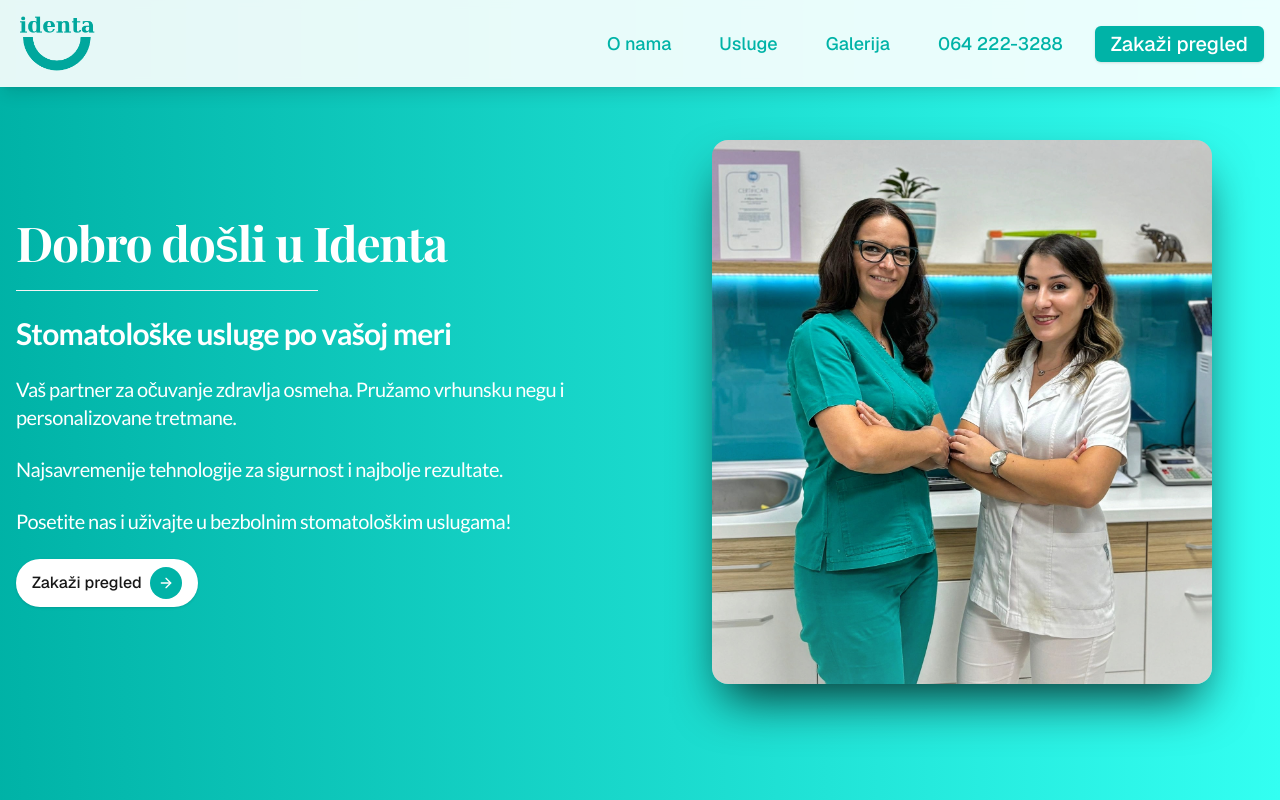
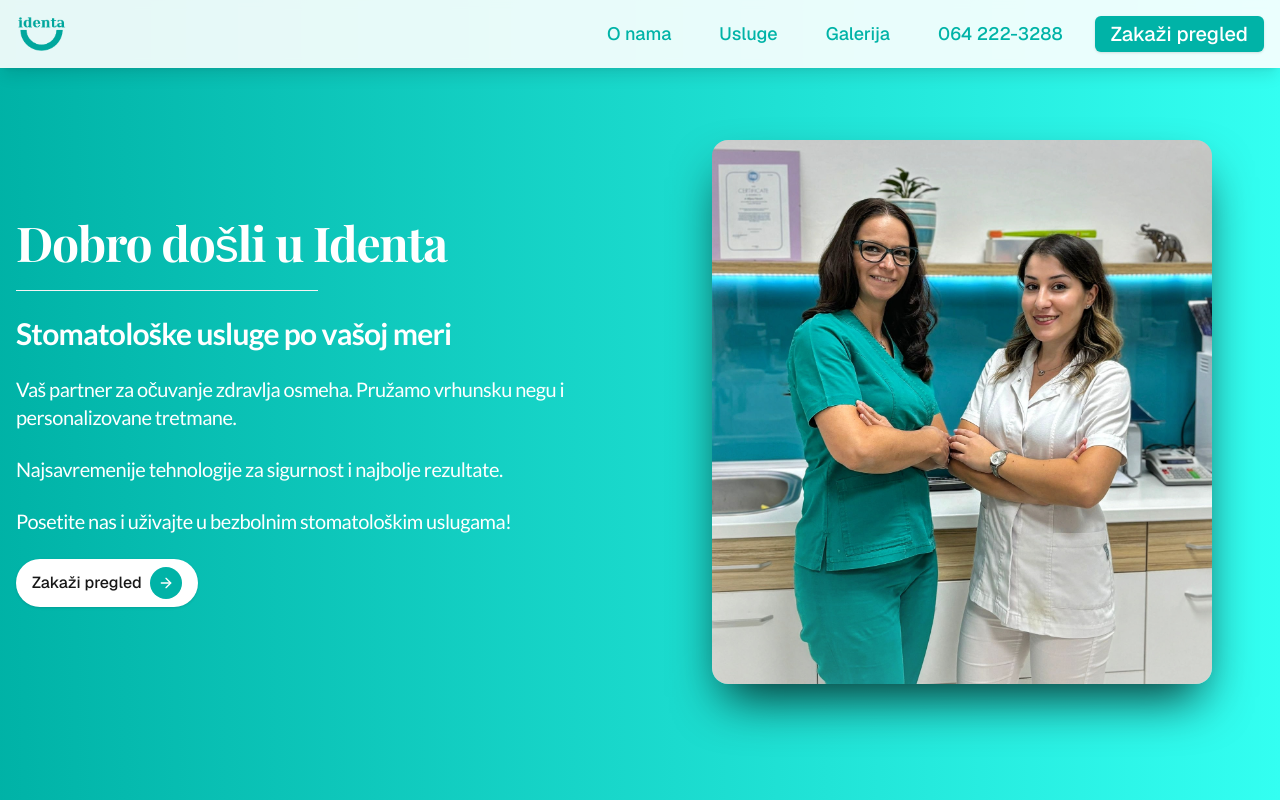
Before and after one commit to Gareleon/identa, a Next.js app: page / in a window 1280 px wide. Shown: the top 800 px of the page. Built offline with nearby package versions, Linux system fonts and the light colour scheme.

Commit message:
logo size fixed

```diff
--- a/src/components/main/header.tsx
+++ b/src/components/main/header.tsx
@@ -53,8 +53,8 @@ export default function Header() {
           <Image
             src="/images/logo.png"
             alt="identa-logo"
-            width={80}
-            height={80}
+            width={50}
+            height={60}
           />
           {/* <Typography variant="h1" text="Identa" /> */}
         </div>
```
